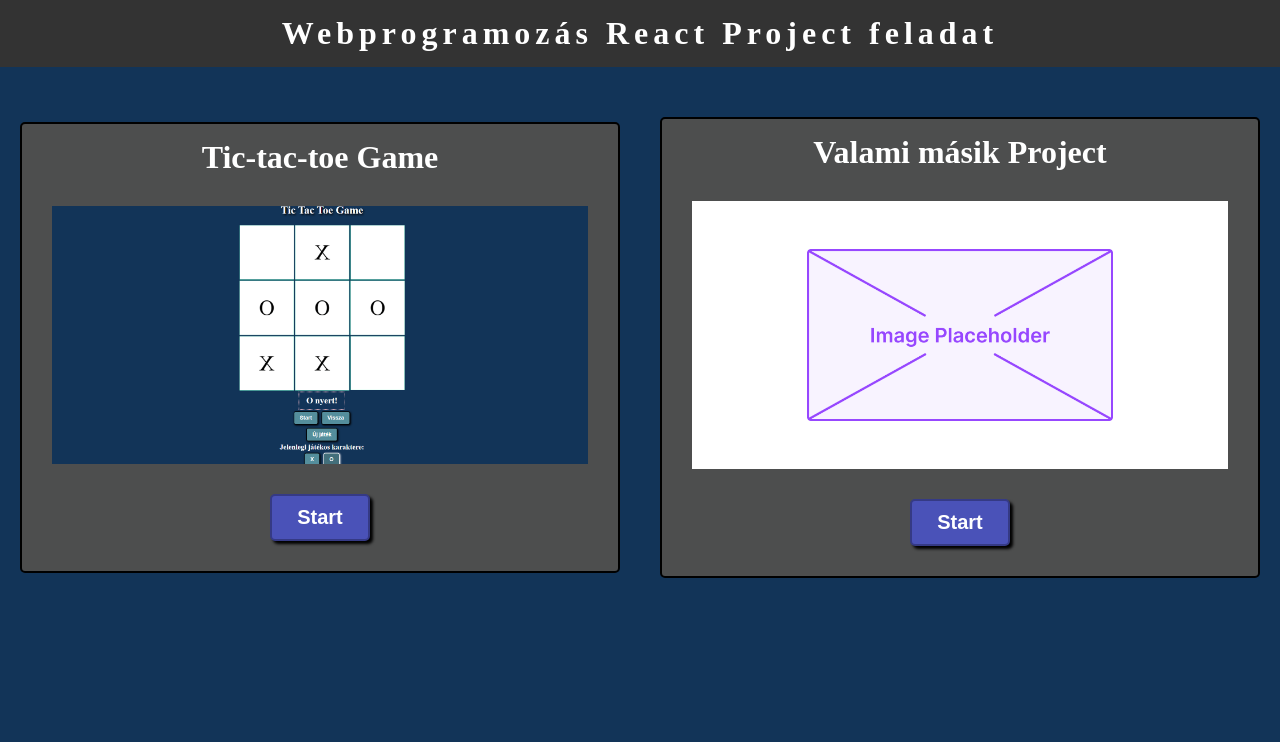
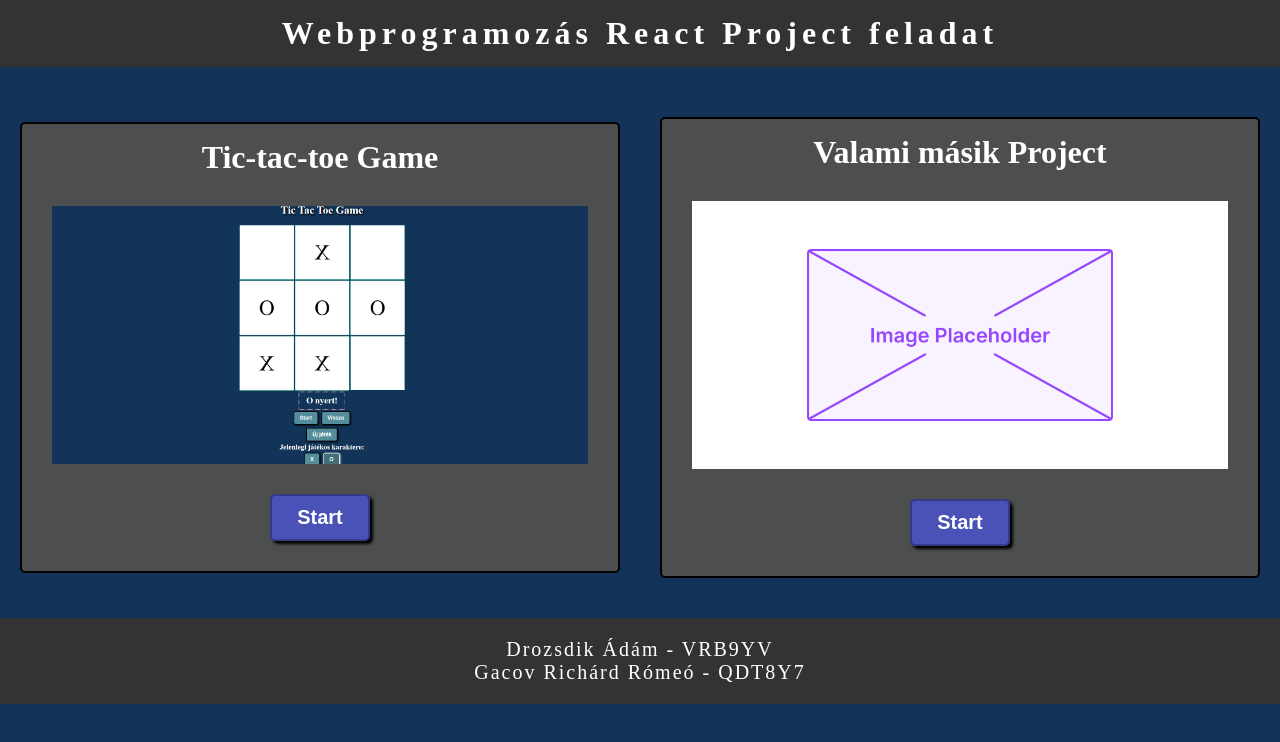
Before and after one commit to DrozsdikAdam/Web_eloadas_react, a React (Vite) app: page / in a window 1280 px wide. Shown: the top 742 px of the page. Built offline with nearby package versions, Linux system fonts and the light colour scheme.

Commit message:
footer elkészítve

```diff
--- a/src/components/Footer.jsx
+++ b/src/components/Footer.jsx
@@ -0,0 +1,13 @@
+import React from 'react';
+import FooterStyles from '../styles/footer.module.css';
+
+const Footer = () => {
+return(
+    <footer className={FooterStyles.footer}>
+        <p>Drozsdik Ádám - VRB9YV</p>
+        <p>Gacov Richárd Rómeó - QDT8Y7</p>
+    </footer>
+);
+}
+
+export default Footer;
--- a/src/main.css
+++ b/src/main.css
@@ -3,4 +3,5 @@
 }
 body{
   background-color: #123458;
+  flex-grow: 1;
 }
--- a/src/main.jsx
+++ b/src/main.jsx
@@ -2,7 +2,8 @@ import { StrictMode } from 'react'
 import { createRoot } from 'react-dom/client'
 import App from './components/App.jsx'
 import React from 'react'
-import Header from './components/Header'
+import Header from './components/Header.jsx'
+import Footer from './components/Footer.jsx'
 import './main.css'
 import { BrowserRouter } from 'react-router-dom'
 
@@ -12,6 +13,7 @@ createRoot(document.getElementById('root')).render(
     <BrowserRouter>
       <Header />
       <App />
+      <Footer />
     </BrowserRouter>
   </StrictMode>
 )
--- /dev/null
+++ b/src/styles/Footer.module.css
@@ -0,0 +1,9 @@
+.footer{
+    padding: 20px;
+    text-align: center;
+    background-color: rgb(51, 51, 51);
+    color: white;
+    font-size: 20px;
+    letter-spacing: 2px;
+    margin-top: 40px;
+}
```
